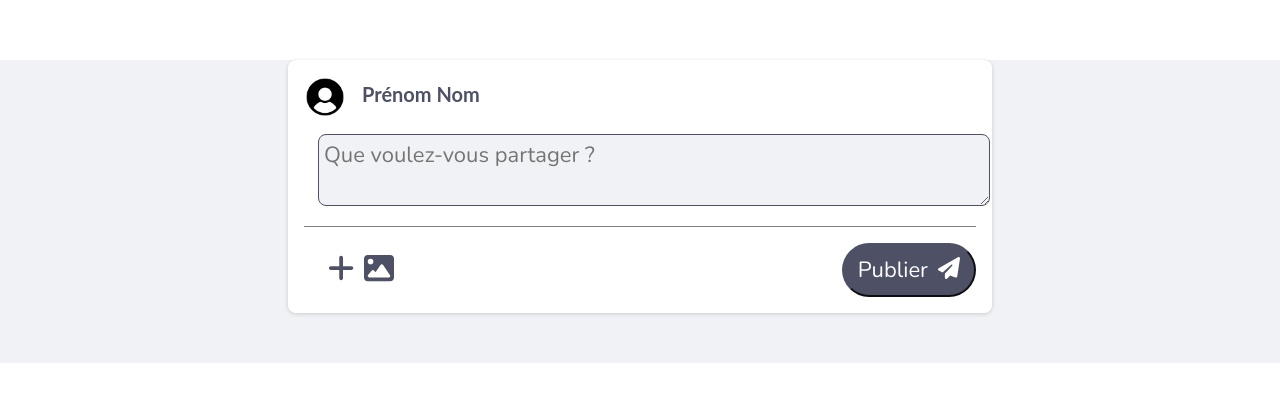
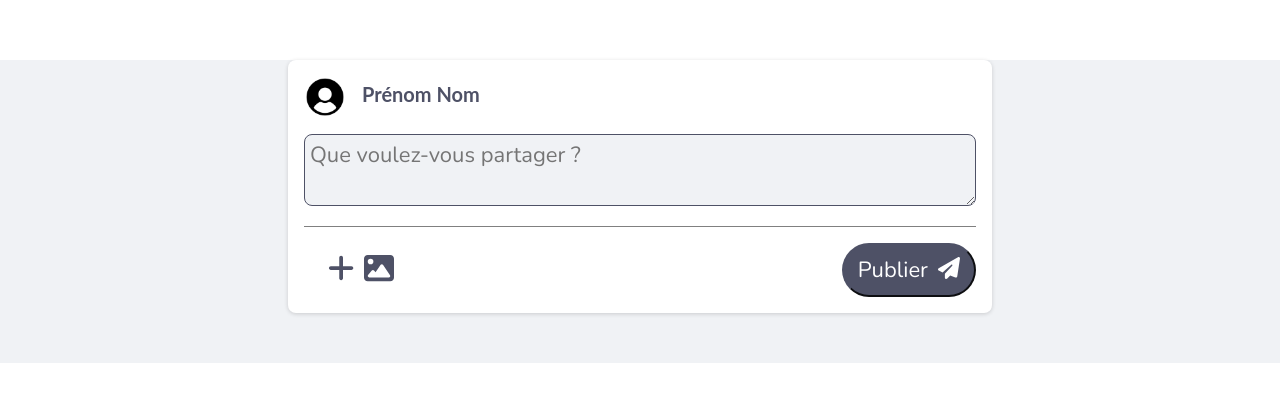
Before and after one commit to Flore-06/P7-Groupomania, a React (Create React App) app in the folder frontend/: page /create-post in a window 1280 px wide. Shown: the part 189-590 px from the top of the page. Built offline with nearby package versions, Linux system fonts and the light colour scheme.

Commit message:
suppression padding sur label create-post_text

```diff
--- a/frontend/src/index.css
+++ b/frontend/src/index.css
@@ -304,9 +304,9 @@ li {
     width: 10%
 }
 
-/*.create-post__text {
-    width: 85%;
-}*/
+.create-post__text {
+    padding: 0;
+}
 
 .create-post__text textarea {
     background-color: #F0F2F5;
```
